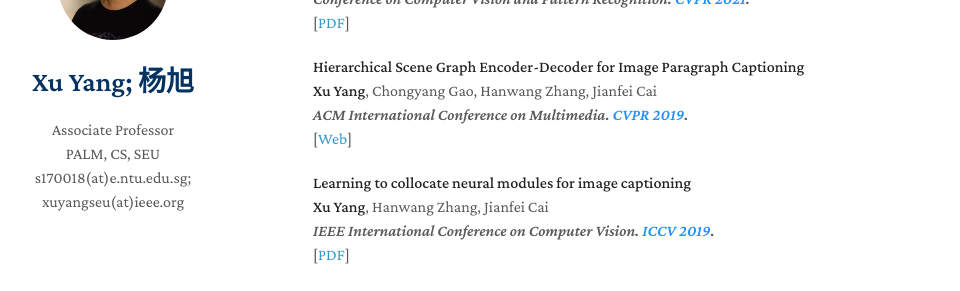
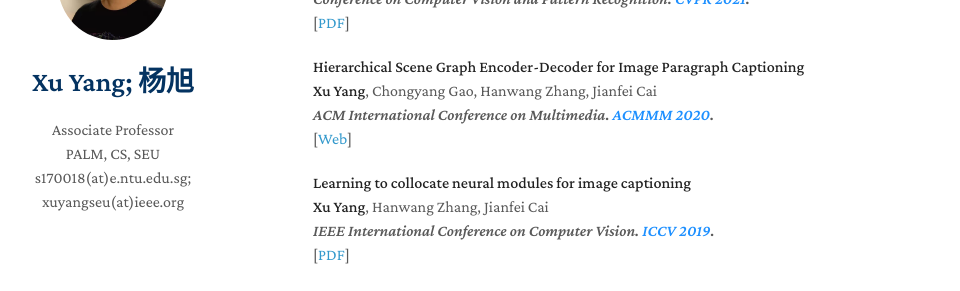
Before and after one commit to yxPALMweb/yxPALMweb.github.io, a Jekyll site: the page built from index.md, in a window 1280 px wide and 900 px high, scrolled down 701 px. Shown: the part 154-445 px from the top of the window, without its empty margins (157-1117 px from the left). Built offline with Jekyll 4.4.1, drawn with Linux system fonts in a browser that asks for light colours; nearby versions of some CDN libraries; a style sheet for code colours, icons or effects is not loaded; our own code applies the rules of GitHub Pages for plain Markdown files.

Commit message:
Update index.md

```diff
--- a/index.md
+++ b/index.md
@@ -73,7 +73,7 @@ I have wide interest on AI, especially machine learning and deep learning. In th
 <strong>Xu Yang</strong>, Chongyang Gao, Hanwang Zhang, Jianfei Cai
 
 <br />
-<em>ACM International Conference on Multimedia. <strong><i style="color:#1e90ff">CVPR 2019</i></strong>.</em>
+<em>ACM International Conference on Multimedia. <strong><i style="color:#1e90ff">ACMMM 2020</i></strong>.</em>
 <br />
    [<a href="https://dl.acm.org/doi/abs/10.1145/3394171.3413859">Web</a>]
 <br/>
```
